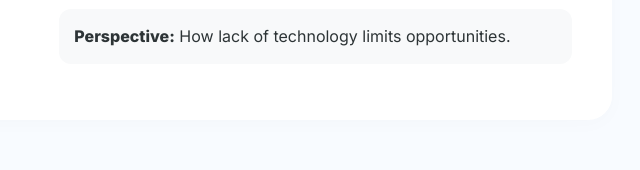
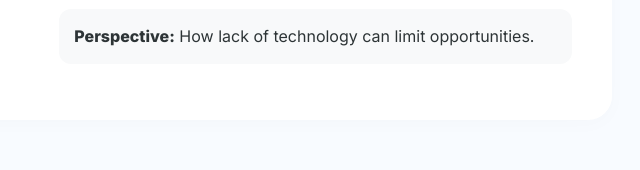
Before and after one commit to Advik01-byte/PYP-Exhibition-Website, a plain HTML site: page index.html in a window 1280 px wide. Shown: the part 830-1000 px from the top of the page, 558-1198 px from the left. Drawn offline with Linux system fonts and the light colour scheme.

Commit message:
Fix a line of inquiry
I fixed Kabir's line of inquiry so that is can pose more questions instead of just being an always-true statement

```diff
--- a/index.html
+++ b/index.html
@@ -39,7 +39,7 @@
             <ul class="loi-list">
               <li><strong>Causation:</strong> Overconsumption of resources and its impact.</li>
               <li><strong>Function:</strong> How technology can grow economies.</li>
-              <li><strong>Perspective:</strong> How lack of technology limits opportunities.</li>
+              <li><strong>Perspective:</strong> How lack of technology can limit opportunities.</li>
             </ul>
           </div>
         </div>
```
